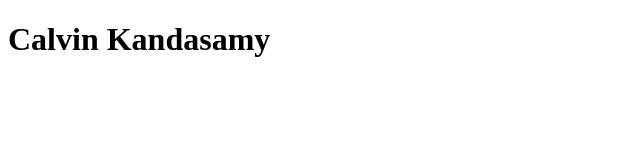
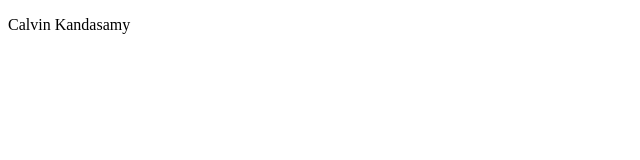
Before and after one commit to Calvin2412/Mijn-website-c8e0d78f, a plain HTML site: page index.html in a window 1280 px wide. Shown: the whole page, without its empty margins (0-640 px from the left). Drawn offline with Linux system fonts and the light colour scheme.

Commit message:
Uitwerking van de exercise

```diff
--- a/index.html
+++ b/index.html
@@ -1,7 +1,6 @@
 <!doctype html>
 <html>
 <body>
-	<title>Calvin Kandasamy</title>
-	<h1>Calvin Kandasamy</h1>
+	<p>Calvin Kandasamy</p>
 </body>
 </html>
```
